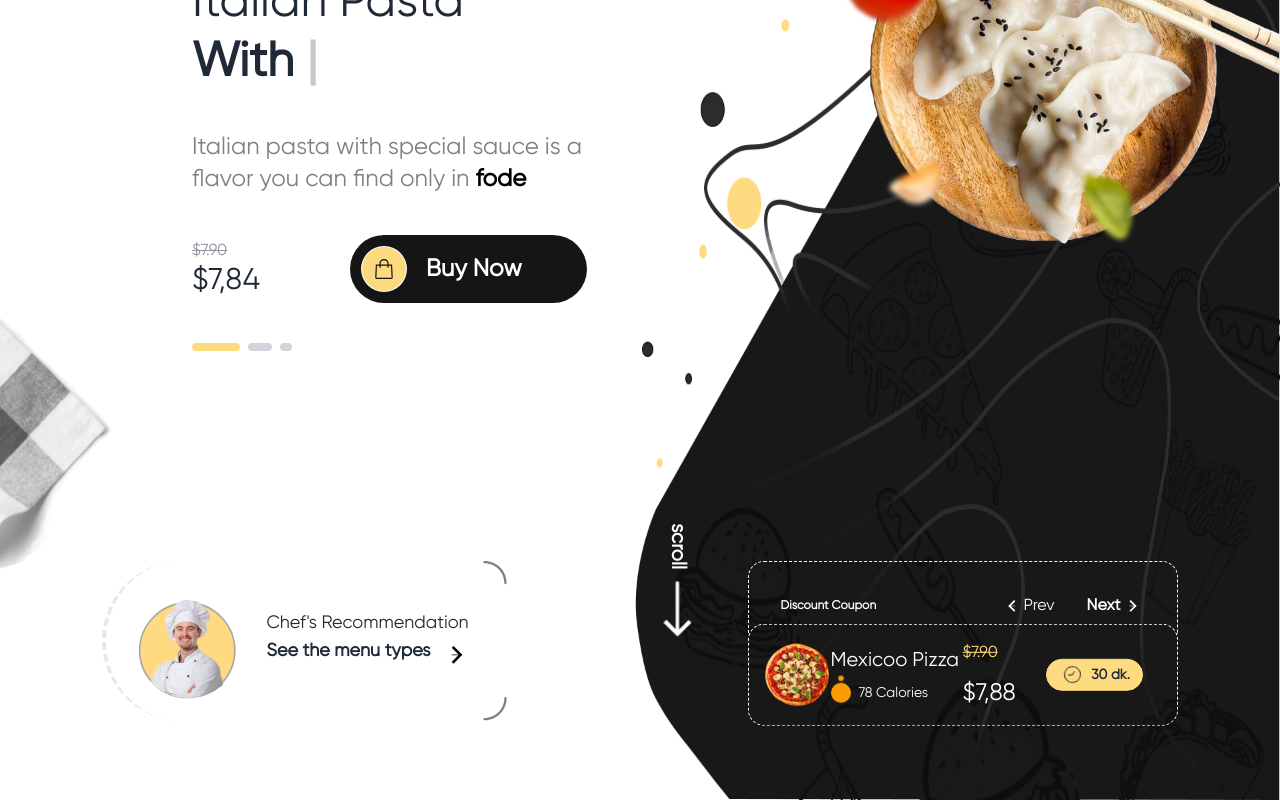
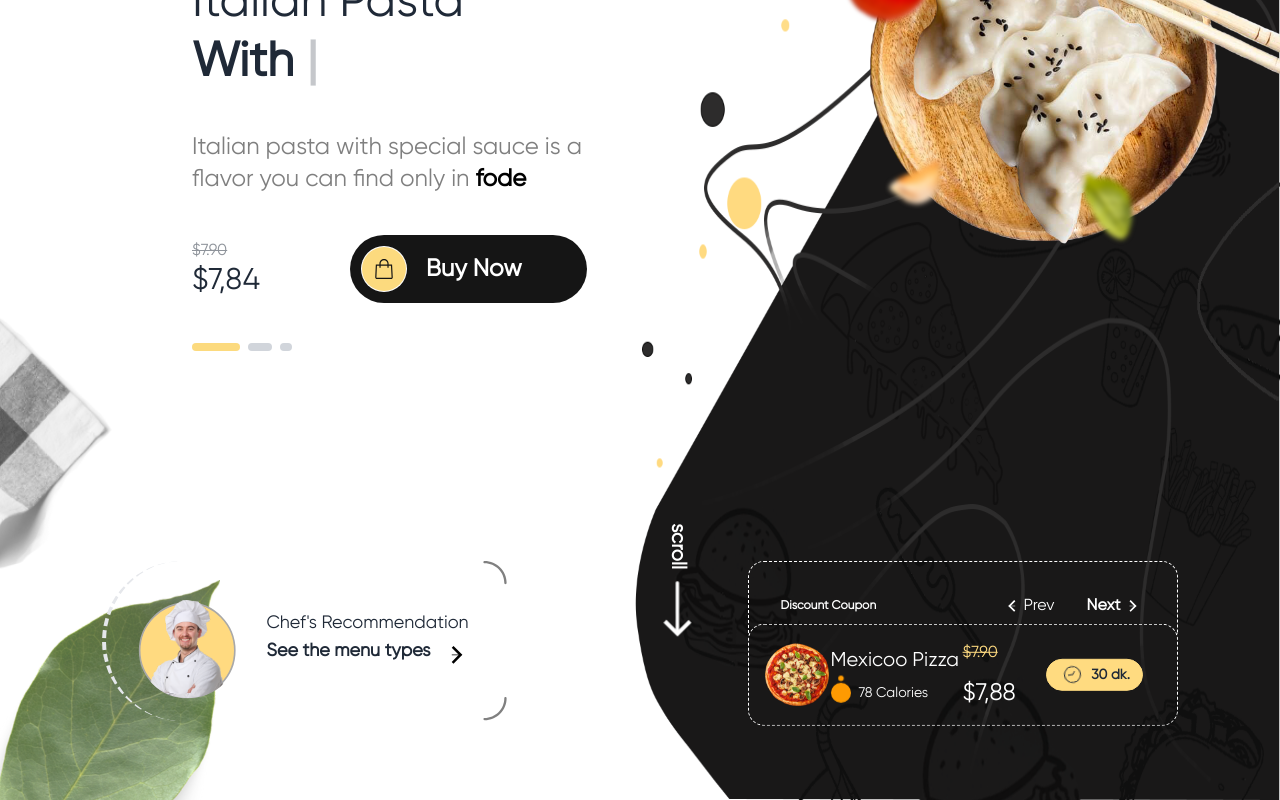
Before and after one commit to thony32/react-wcc-s4, a React (Vite) app: page / in a window 1280 px wide. Shown: the part 295-1095 px from the top of the page. Built offline with nearby package versions, Linux system fonts and the light colour scheme.

Commit message:
ondulation msstay

```diff
--- a/src/App.tsx
+++ b/src/App.tsx
@@ -34,6 +34,7 @@ function App() {
 
   return (
     <div className="relative gilroy">
+      <img src="/images/leaf.png" className="absolute bottom-0 left-0" />
       <AnimatedCursor innerSize={15} outerSize={20} color="240,186,113" outerAlpha={0.5} innerScale={1.5} outerScale={3} clickables={["button",".fode"]} />
       {/* loading */}
       <div className={isLoad ? "opacity-100 duration-1000 ease-in-out h-screen flex justify-center items-center translate-y-52" : "hidden"}>
```
Also changed, not shown: public/images/leaf.png (added).
